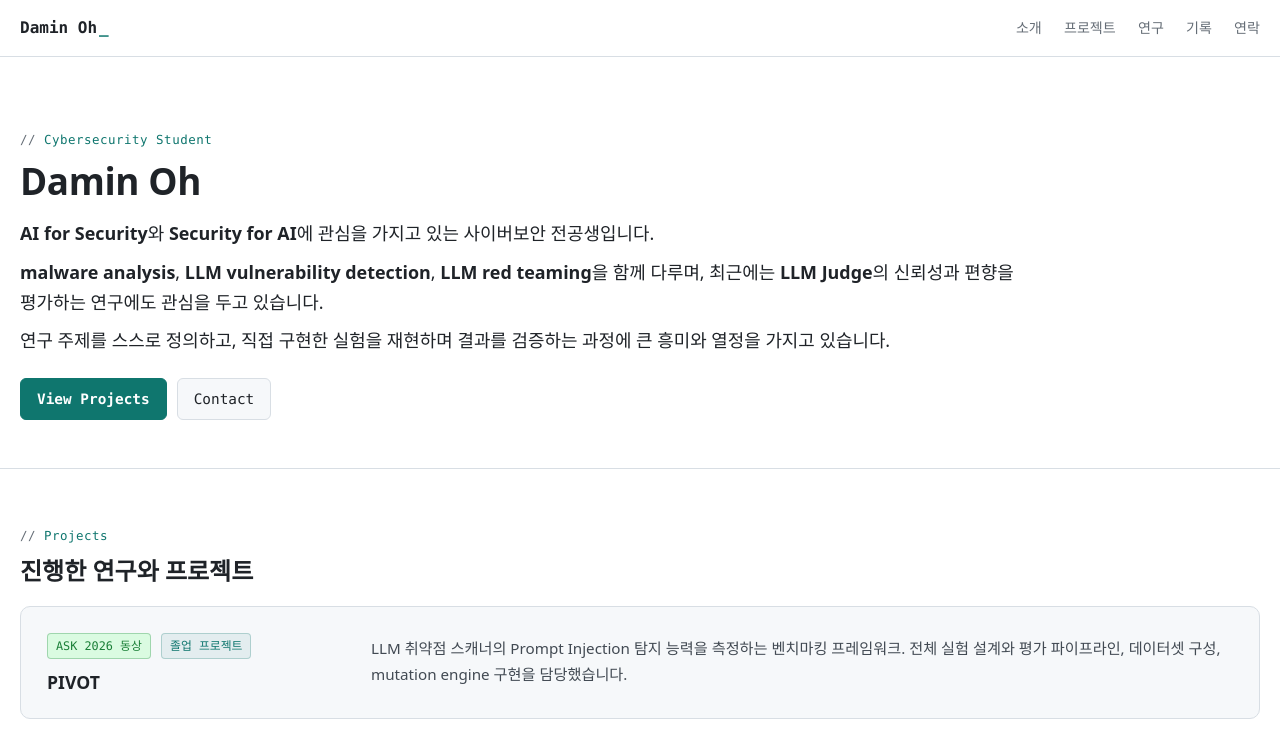
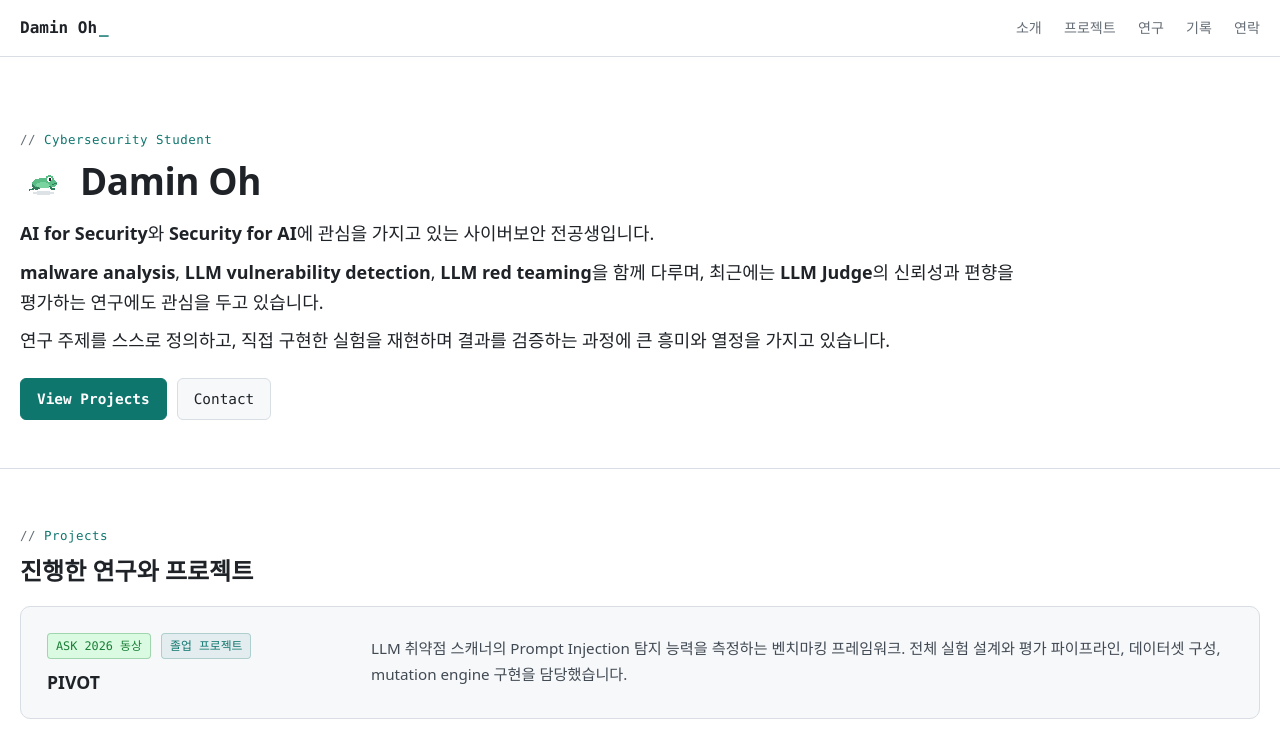
Before and after one commit to ODamDam/dam-portfolio, a plain HTML site: page index.html in a window 1280 px wide. Shown: the top 732 px of the page. Drawn offline with Linux system fonts and the light colour scheme.

Commit message:
Add pixel-art frog animation beside the name
Co-Authored-By: Claude Opus 5 <noreply@anthropic.com>
Claude-Session: https://claude.ai/code/session_01LNW3yJDeyTSfwRLtoXqCof

```diff
--- a/index.html
+++ b/index.html
@@ -50,6 +50,8 @@
 
   .hero { padding: 72px 0 48px; border-top: none; }
   .hero h1 { font-size: 2.3rem; letter-spacing: -.01em; }
+  .name-art { width: 48px; height: auto; margin-right: 12px; vertical-align: baseline;
+    image-rendering: pixelated; image-rendering: crisp-edges; }
   .hero .lead { font-size: 1.12rem; max-width: 1000px; margin: 8px 0 22px; color: var(--ink); }
   .hero .lead .s { display: block; margin-bottom: 8px; word-break: keep-all; overflow-wrap: break-word; }
   .hero .lead .s:last-child { margin-bottom: 0; }
@@ -116,7 +118,7 @@
   <section class="hero" id="about">
     <div class="wrap">
       <div class="eyebrow">Cybersecurity Student</div>
-      <h1>Damin Oh</h1>
+      <h1><img class="name-art" src="images/frog-hop.gif" alt="" width="48" height="36">Damin Oh</h1>
       <p class="lead">
         <span class="s"><strong>AI for Security</strong>와 <strong>Security for AI</strong>에 관심을 가지고 있는 사이버보안 전공생입니다.</span>
         <span class="s"><strong>malware analysis</strong>, <strong>LLM vulnerability detection</strong>, <strong>LLM red teaming</strong>을 함께 다루며, 최근에는 <strong>LLM Judge</strong>의 신뢰성과 편향을 평가하는 연구에도 관심을 두고 있습니다.</span>
```
Also changed, not shown: images/frog-hop.gif (added).
